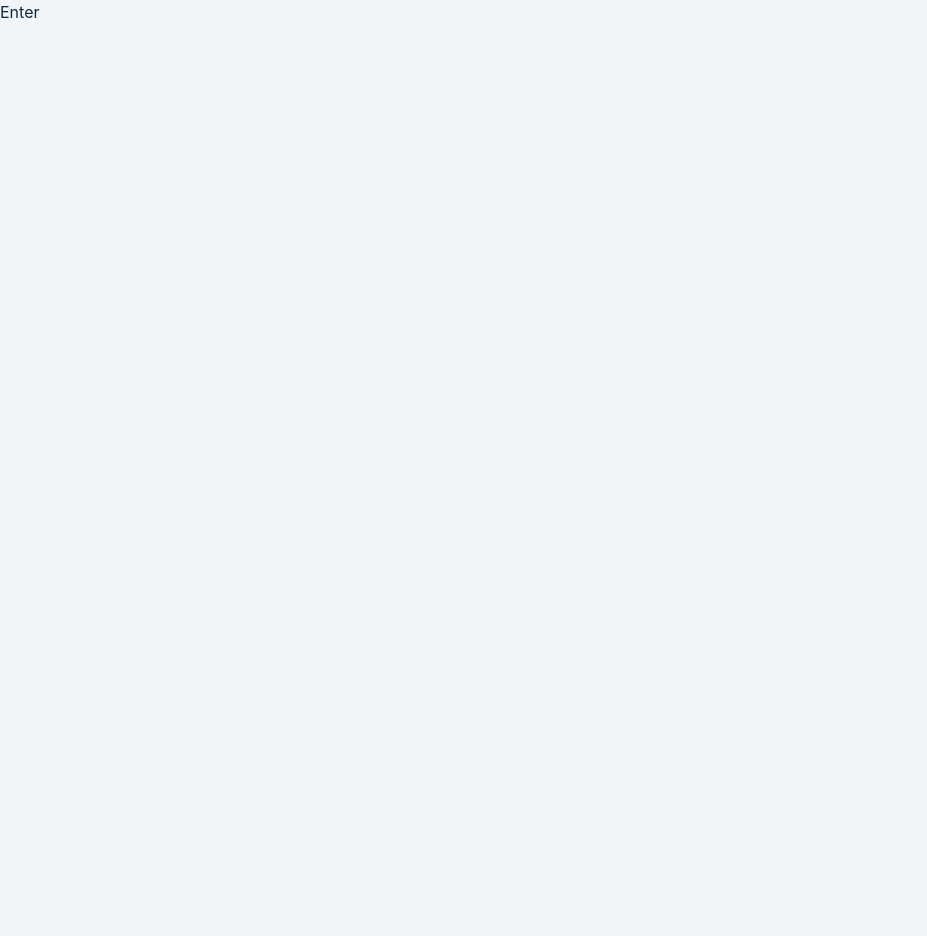
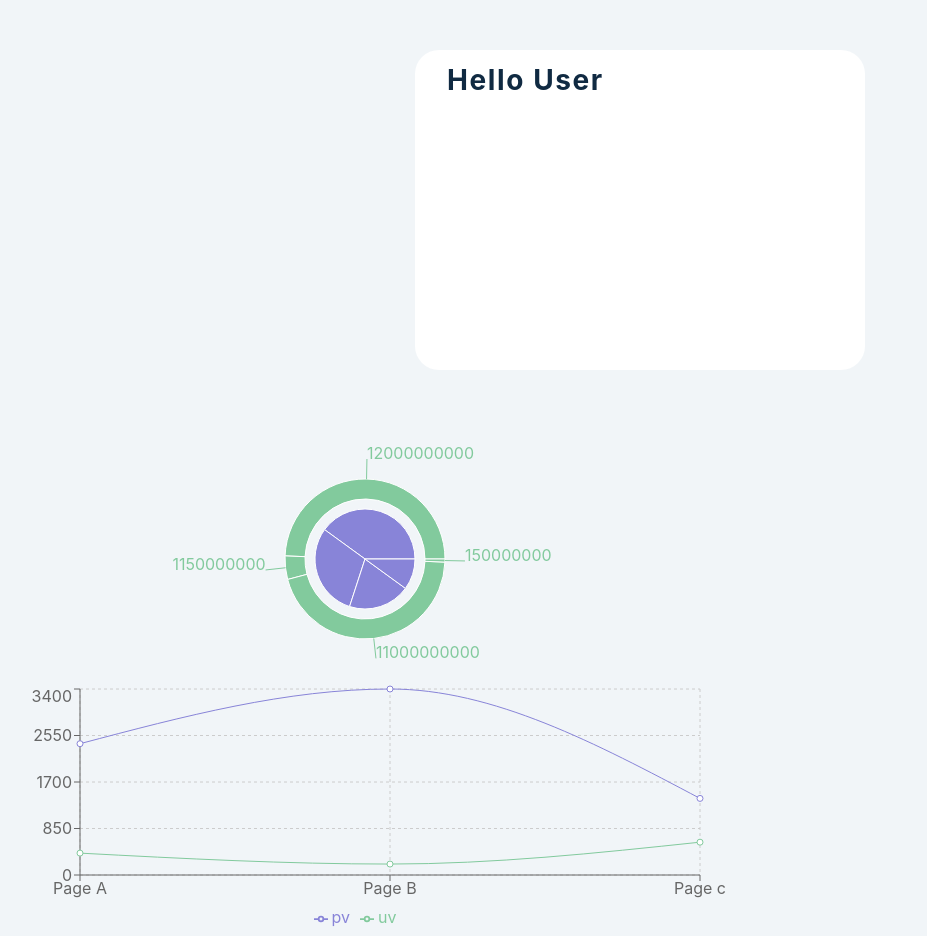
Before and after one commit to khilkovetsmykhailo/ERP-frontend, a Next.js app in the folder erp/: page /profile in a window 1280 px wide. Shown: the top 936 px of the page, without its empty margins (0-927 px from the left). Before the commit the page ends 800 px from the top, so only its background shows below. Built offline with nearby package versions, Linux system fonts and the light colour scheme.

Commit message:
added chart js

```diff
--- a/erp/pages/profile.js
+++ b/erp/pages/profile.js
@@ -1,24 +1,104 @@
+import {
+  LineChart,
+  Line,
+  XAxis,
+  YAxis,
+  Tooltip,
+  CartesianGrid,
+  Legend,
+  BarChart,
+  Bar,
+  Pie,
+  PieChart,
+} from "recharts";
+import { useRouter } from "next/router"
+
 const Profile = () => {
-    return (
-        <div>
-            Enter
+  const data = [
+    { name: "Page A", uv: 400, pv: 2400, amt: 2400 },
+    { name: "Page B", uv: 200, pv: 3400, amt: 2400 },
+    { name: "Page c", uv: 600, pv: 1400, amt: 2400 },
+  ];
+  const data01 = [
+    { name: "Facebook", users: 2000000000 },
+    { name: "Instagram", users: 1500000000 },
+    { name: "Twiter", users: 1000000000 },
+    { name: "Telegram", users: 500000000 },
+  ];
+  const data02 = [
+    { name: "Facebook", users: 12000000000 },
+    { name: "Instagram", users: 1150000000 },
+    { name: "Twiter", users: 11000000000 },
+    { name: "Telegram", users: 150000000 },
+  ];
+  const router = useRouter()
+  const {
+    query: { name, phone },
+  } = router
+
+  return (
+    <div style={{paddingTop:"50px"}}>
+      <div className="profileTop">
+        <div className="form">
+          <h3>Hello user {name}</h3>
+          <h3>{phone}</h3>
         </div>
-    );
-}
+        <PieChart width={730} height={250}>
+          <Pie
+            data={data01}
+            dataKey="users"
+            nameKey="name"
+            isAnimationActive={false}
+            cx="50%"
+            cy="50%"
+            outerRadius={50}
+            fill="#8884d8"
+          />
+          <Pie
+            data={data02}
+            dataKey="users"
+            nameKey="name"
+            isAnimationActive={false}
+            cx="50%"
+            cy="50%"
+            innerRadius={60}
+            outerRadius={80}
+            fill="#82ca9d"
+            label
+          />
+        </PieChart>
+      </div>
+      <LineChart
+        width={730}
+        height={250}
+        data={data}
+        margin={{ top: 5, right: 30, left: 20, bottom: 5 }}
+      >
+        <CartesianGrid strokeDasharray="3 3" />
+        <XAxis dataKey="name" />
+        <YAxis />
+        <Tooltip />
+        <Legend />
+        <Line type="monotone" dataKey="pv" stroke="#8884d8" />
+        <Line type="monotone" dataKey="uv" stroke="#82ca9d" />
+      </LineChart>
+      <BarChart width={730} height={250} data={data}>
+        <CartesianGrid strokeDasharray="3 3" />
+        <XAxis dataKey="name" />
+        <YAxis />
+        <Tooltip />
+        <Legend />
+        <Bar dataKey="pv" fill="#8884d8" />
+        <Bar dataKey="uv" fill="#82ca9d" />
+      </BarChart>
+    </div>
+  );
+};
 
 export default Profile;
 
-
-
-
-
-
-
-
-
 // import React from "react";
 // import { getUserProfile } from "/lib/auth";
-
 
 // export default class Profile extends React.Component {
 //     state ={
```
